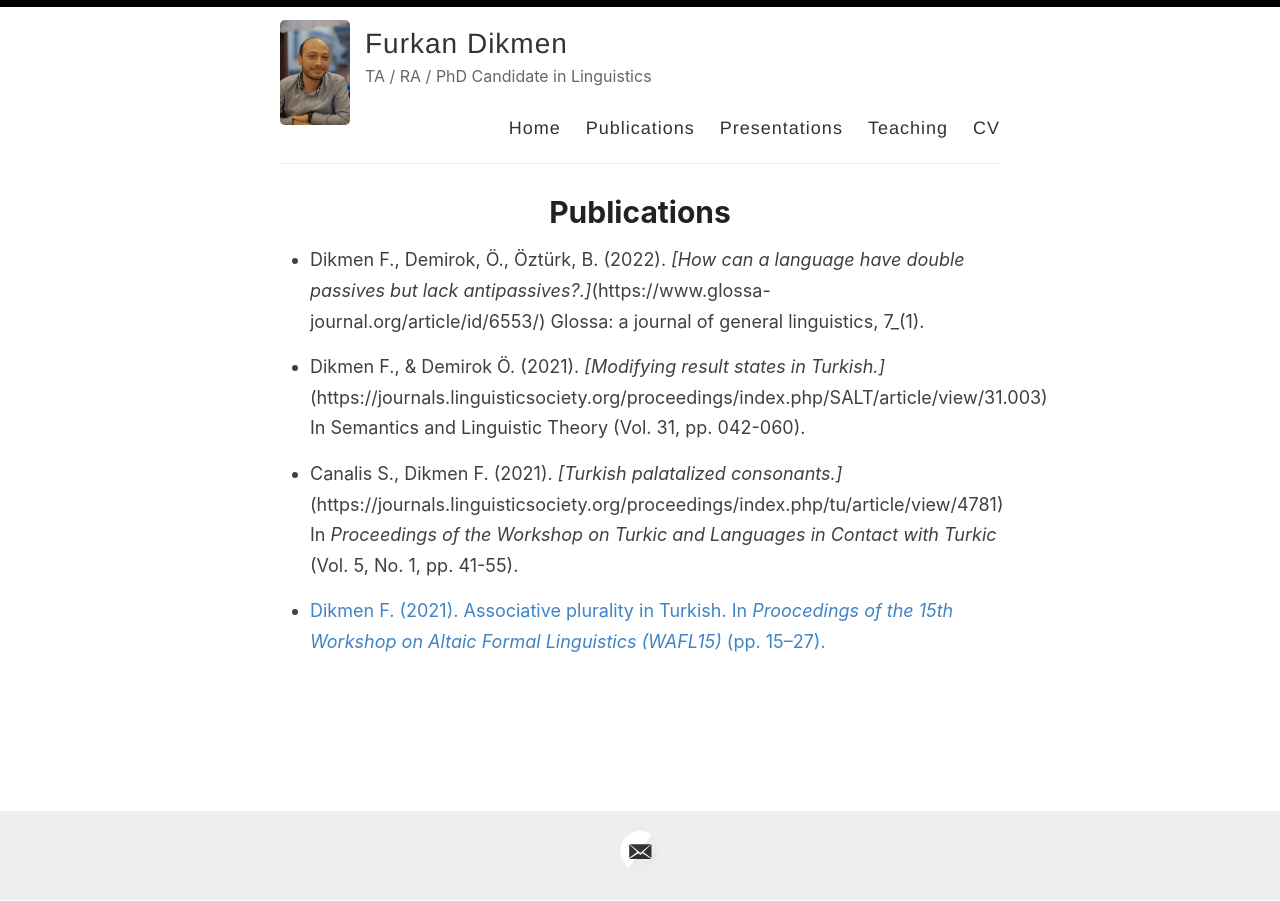
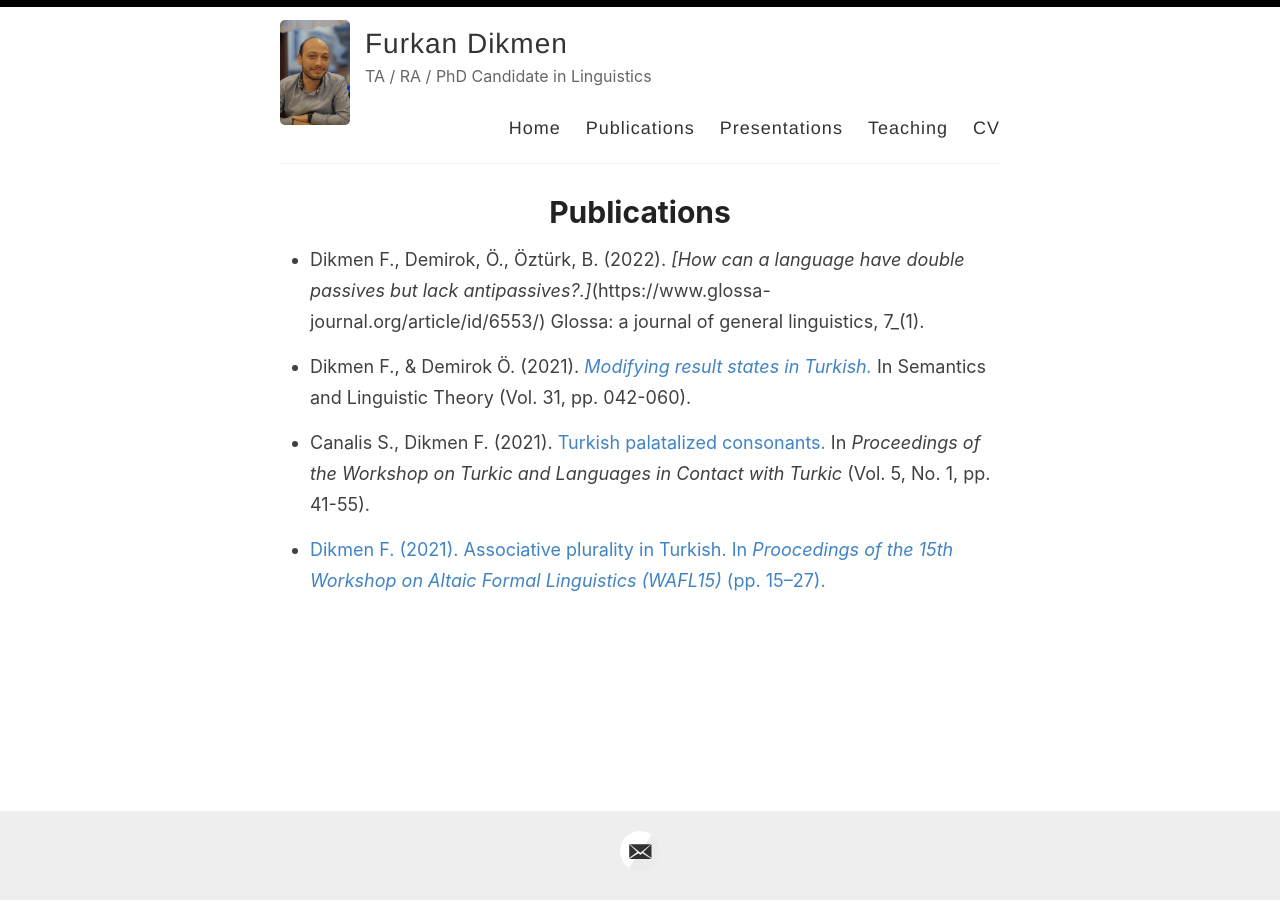
Before and after one commit to furkandikmen/furkandikmen.github.io, a Jekyll site: the page built from _pages/publications.md, in a window 1280 px wide. Built offline with Jekyll 4.4.1, drawn with Linux system fonts in a browser that asks for light colours.

Commit message:
Update publications.md

```diff
--- a/_pages/publications.md
+++ b/_pages/publications.md
@@ -6,8 +6,8 @@ permalink: /publications/
 
 - Dikmen F., Demirok, Ö., Öztürk, B. (2022). _[How can a language have double passives but lack antipassives?.]_(https://www.glossa-journal.org/article/id/6553/) Glossa: a journal of general linguistics, 7_(1).
 
-- Dikmen F., & Demirok Ö. (2021). _[Modifying result states in Turkish.]_(https://journals.linguisticsociety.org/proceedings/index.php/SALT/article/view/31.003) In Semantics and Linguistic Theory (Vol. 31, pp. 042-060).
+- Dikmen F., & Demirok Ö. (2021). _[Modifying result states in Turkish.](https://journals.linguisticsociety.org/proceedings/index.php/SALT/article/view/31.003)_ In Semantics and Linguistic Theory (Vol. 31, pp. 042-060).
 
-- Canalis S., Dikmen F. (2021). _[Turkish palatalized consonants.]_(https://journals.linguisticsociety.org/proceedings/index.php/tu/article/view/4781) In _Proceedings of the Workshop on Turkic and Languages in Contact with Turkic_ (Vol. 5, No. 1, pp. 41-55).
+- Canalis S., Dikmen F. (2021). [Turkish palatalized consonants.](https://journals.linguisticsociety.org/proceedings/index.php/tu/article/view/4781) In _Proceedings of the Workshop on Turkic and Languages in Contact with Turkic_ (Vol. 5, No. 1, pp. 41-55).
 
 - [Dikmen F. (2021). Associative plurality in Turkish. In _Proocedings of the 15th Workshop on Altaic Formal Linguistics (WAFL15)_ (pp. 15–27).](https://furkandikmen.com/assets/publications/Associative_plurality_in_Turkish.pdf)
```
